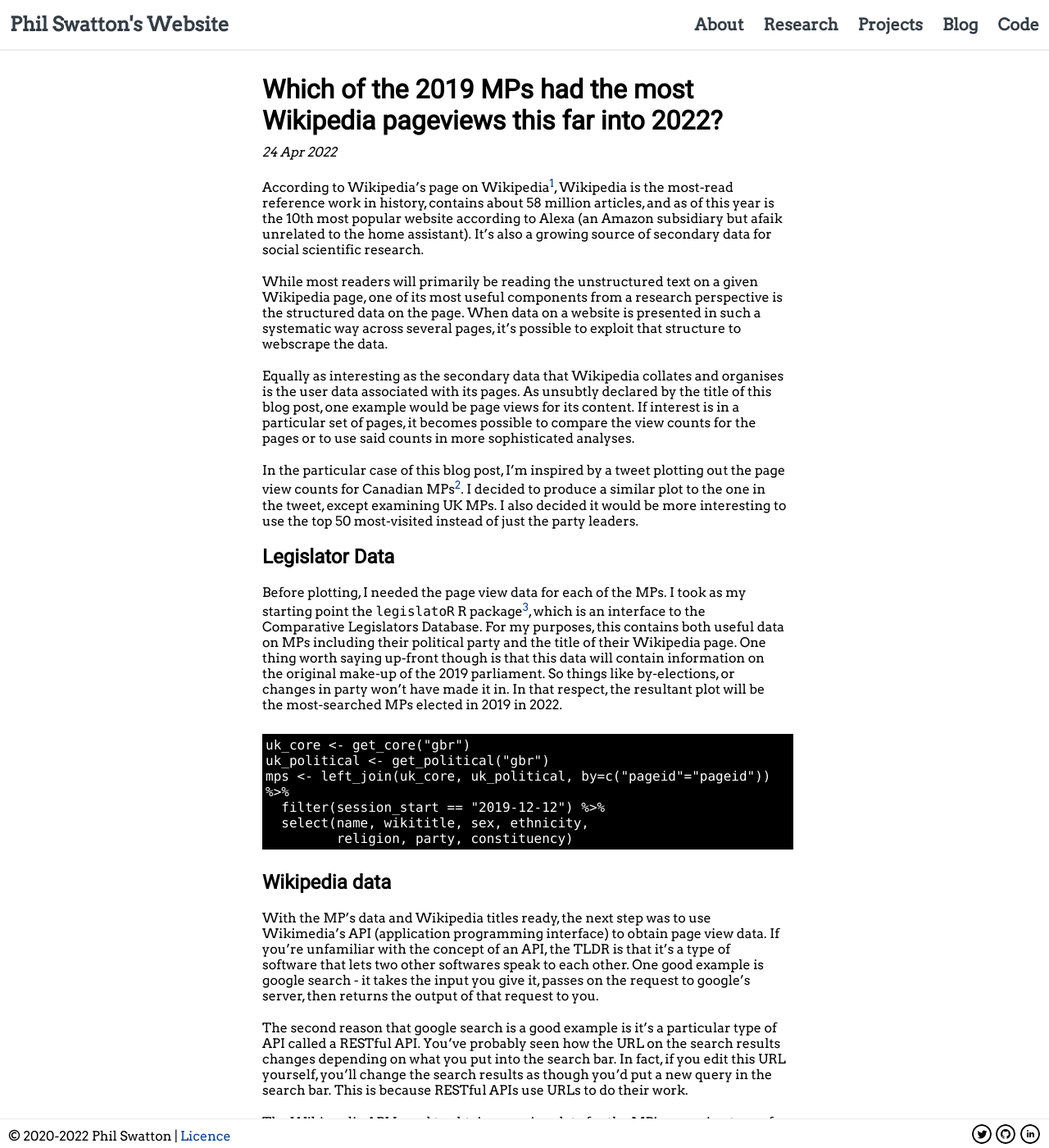
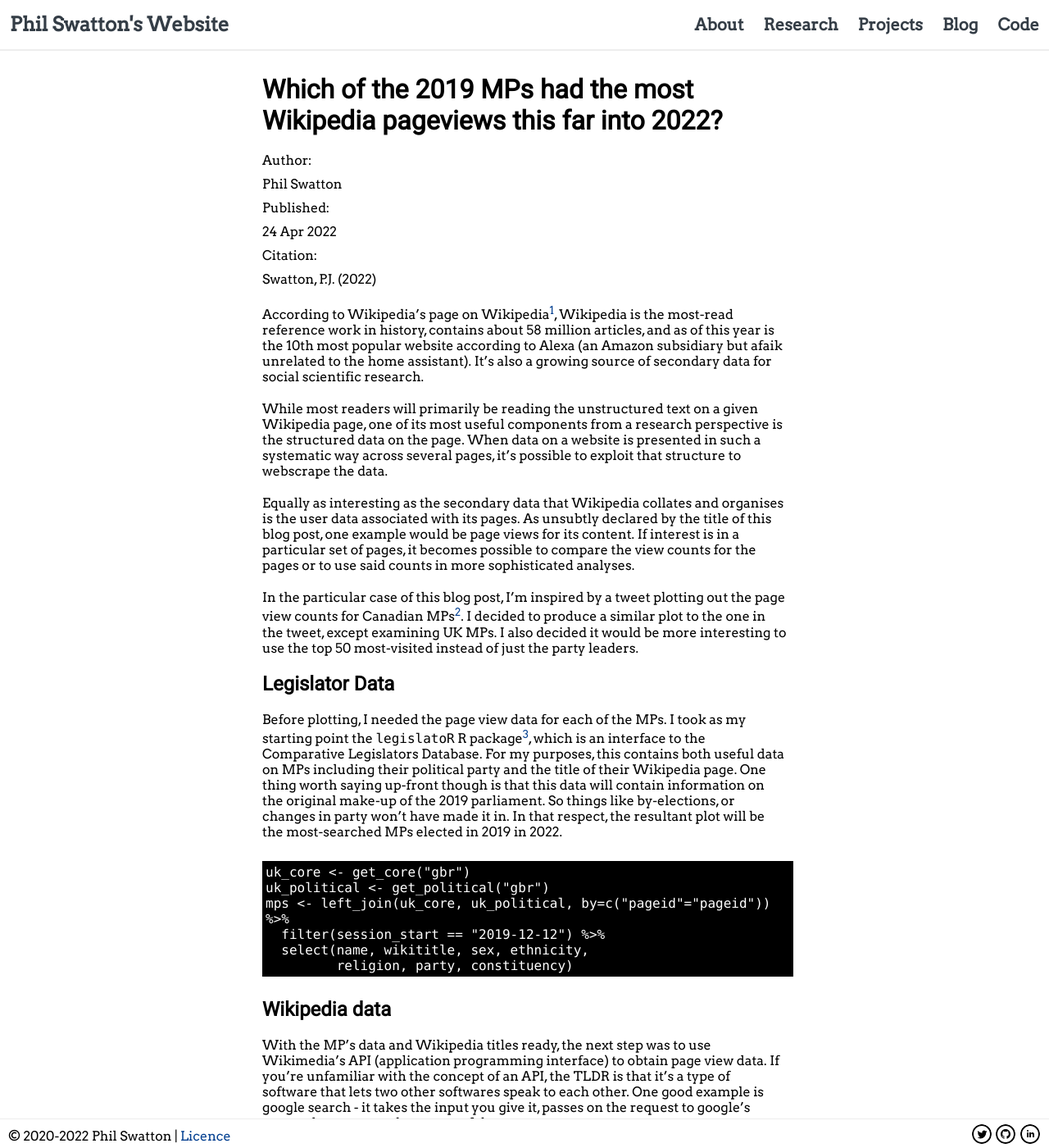
Before and after one commit to philswatton/philswatton.github.io, a Jekyll site: the page built from _posts/2022-04-24-mp-pageviews.md, in a window 1280 px wide and 1400 px high. Shown: the whole window at 82% size. Built offline with Jekyll 4.4.1, drawn with Linux system fonts in a browser that asks for light colours; some of the changed text lies outside the part shown.

Commit message:
blog citation styling

```diff
--- a/_layouts/default.html
+++ b/_layouts/default.html
@@ -14,7 +14,7 @@
 
     <!-- Fonts -->
     <style>
-      @import url('https://fonts.googleapis.com/css2?family=Arvo&family=Roboto&display=swap');
+      @import url('https://fonts.googleapis.com/css2?family=Arvo&family=Roboto&family=Roboto+Mono:wght@300&display=swap');
     </style>
 
     <!-- Site-wide javascript -->
--- a/_layouts/post.html
+++ b/_layouts/post.html
@@ -1,7 +1,44 @@
 ---
 layout: default
 ---
-<h1>{{ page.title }}</h1>
-<p><em>{{ page.date | date_to_string }}</em></p>
+
+<div>
+    <h1>{{ page.title }}</h1>
+    <p>{{ page.subtitle }}</p>
+</div>
+
+<div>
+    <div>
+        <p>Author:</p>
+        <p>Phil Swatton</p>
+    </div>
+    <span></span>
+    <div>
+        <p>Published:</p>
+        <p>{{ page.date | date_to_string }}</p>
+    </div>
+    <div>
+        <p>Citation:</p>
+        <p>Swatton, P.J. ({{ page.date | date_to_string | slice: -4, 4 }})</p>
+    </div>
+</div>
 
 {{ content }}
+
+<div>
+    <p>Please cite this blog post as:</p>
+
+    <div class="cite-div">
+        <p>Swatton, P.J. ({{ page.date | date_to_string | slice: -4, 4 }}) {{ page.title }} Available at: <a href="{{ page.url | absolute_url }}">{{ page.url | absolute_url }}</a></p>
+    </div>
+
+    <p>Bibtex:</p>
+    <div class="cite-div">
+        <p>@misc{swatton{{ page.title | split:" " | first }},<br>
+        &emsp;&emsp;author = {Swatton, P.J.},<br>
+        &emsp;&emsp;title = &#123;{{ page.title }}&#125;,<br>
+        &emsp;&emsp;url = &#123;{{ page.url | absolute_url }}&#125;,<br>
+        &emsp;&emsp;year = &#123;{{ page.date | date_to_string | slice: -4, 4 }}&#125;<br>
+    }</p>
+    </div>
+</div>
--- a/_sass/blog.scss
+++ b/_sass/blog.scss
@@ -1,3 +1,11 @@
+/* Citation */
+
+.cite-div {
+    font-family: $mono;
+    font-size: 12px;
+}
+
+// Misc
 .hex-gb {
     width: 520px;
     height: 680px;
--- a/_sass/core.scss
+++ b/_sass/core.scss
@@ -11,6 +11,7 @@
 /* Fonts */
 $sans: 'Roboto', sans-serif;
 $serif: 'Arvo', serif;
+$mono: 'Robot Mono', monospace;
 
 /* Dynamic placements and widths */
 $mob-left: 2.5%;
```
